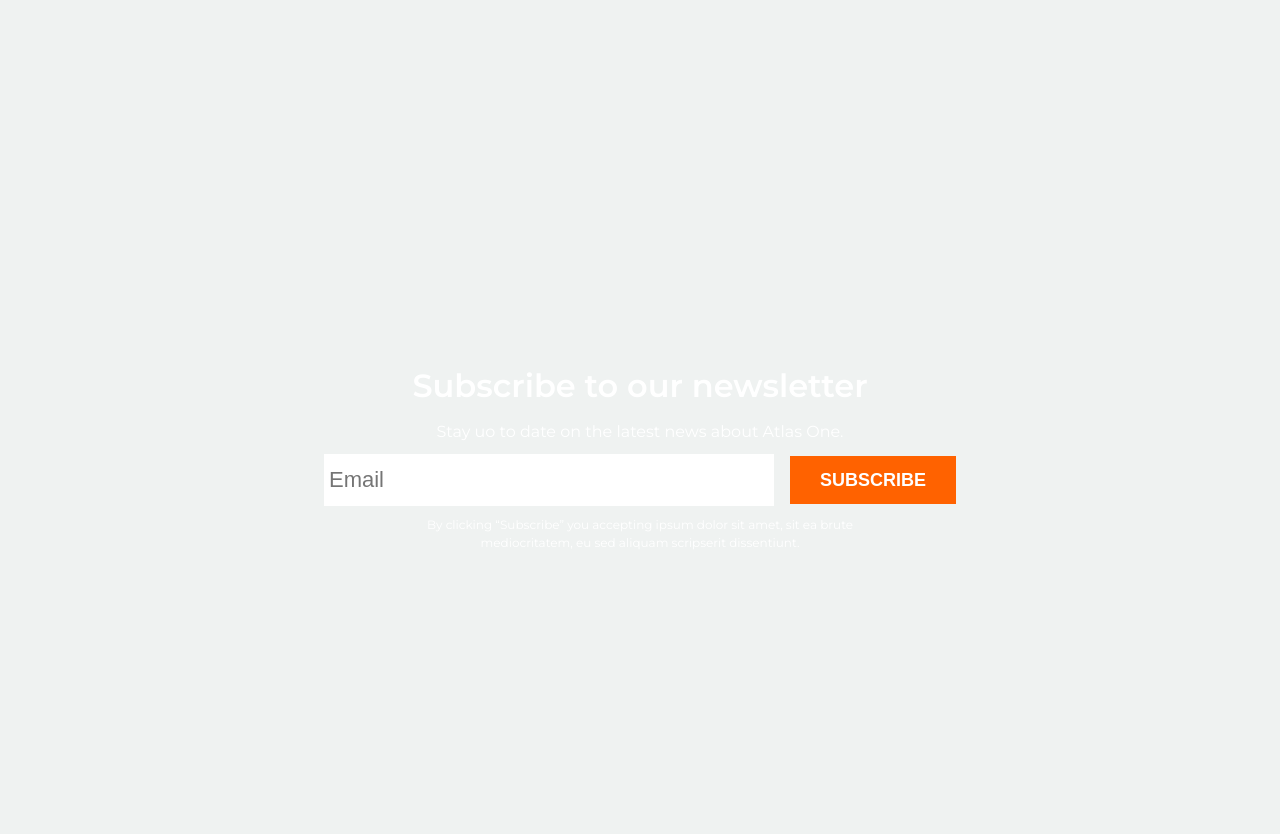
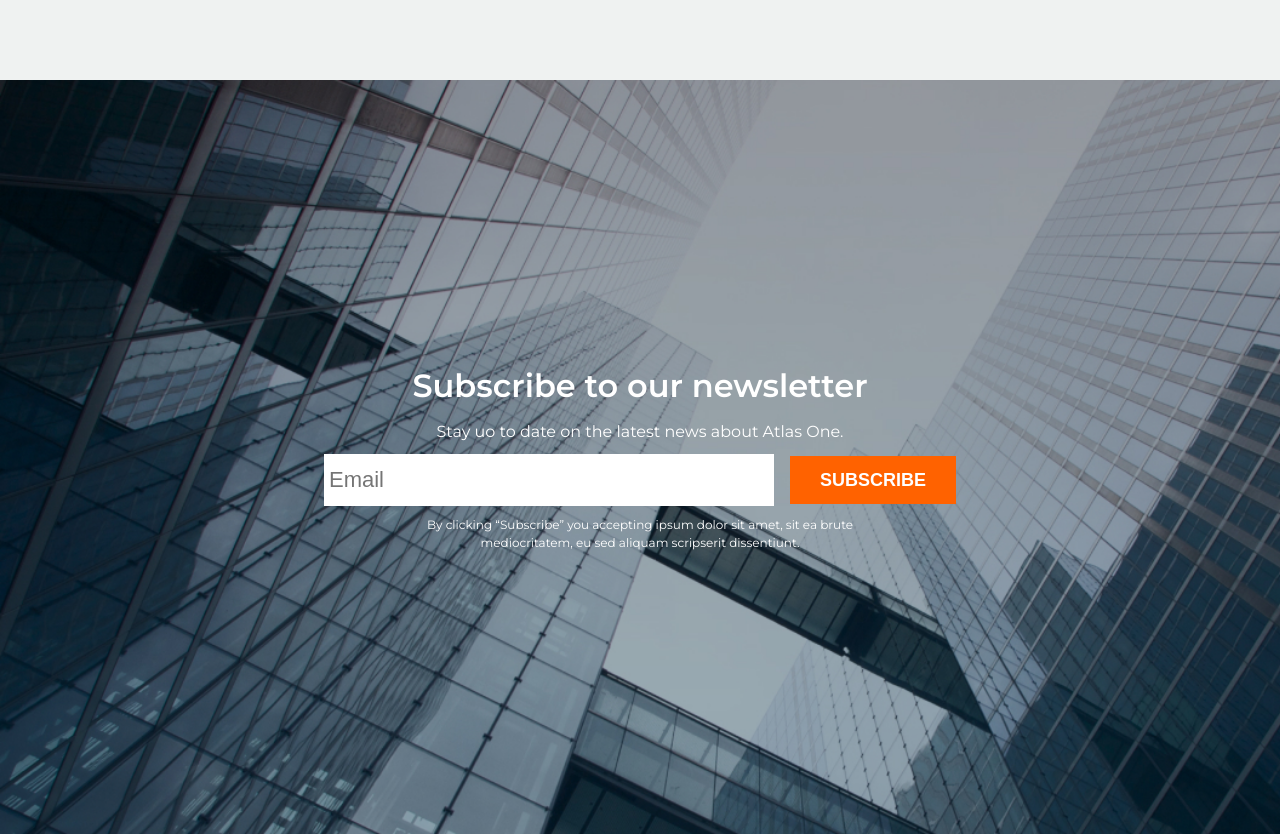
Before and after one commit to TretiakovAnat/Innovative-Investment-Platform, a plain HTML site: page index.html in a window 1280 px wide. Shown: the part 6521-7355 px from the top of the page. Drawn offline with nearby package versions, Linux system fonts and the light colour scheme; files that its build step writes are made by us from their sources; the site is published under a folder, as on GitHub Pages, so addresses that start at the root find nothing.

Commit message:
Update _subscribe.scss

```diff
--- a/scss/block/_subscribe.scss
+++ b/scss/block/_subscribe.scss
@@ -1,7 +1,7 @@
 .subscribe {
   background-repeat: no-repeat;
   background-size: cover;
-  background-image: url(/image/subs1.jpg);
+  background-image: url(../image/subs1.jpg);
   color: #fff;
   .subscribe__conteiner {
   }
```
